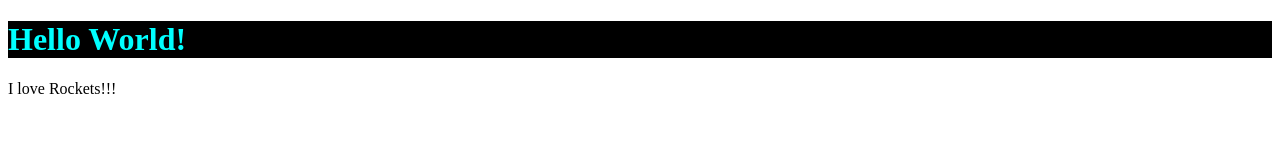
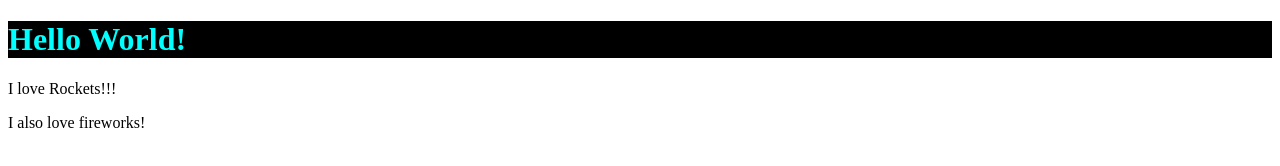
Before and after one commit to jgrissom/gh-pages, a plain HTML site: page index.html in a window 1280 px wide. Drawn offline with Linux system fonts and the light colour scheme.

Commit message:
fireworks

```diff
--- a/index.html
+++ b/index.html
@@ -9,5 +9,6 @@
   <body>
     <h1>Hello World!</h1>
     <p>I love Rockets!!!</p>
+    <p>I also love fireworks!</p>
   </body>
 </html>
```
